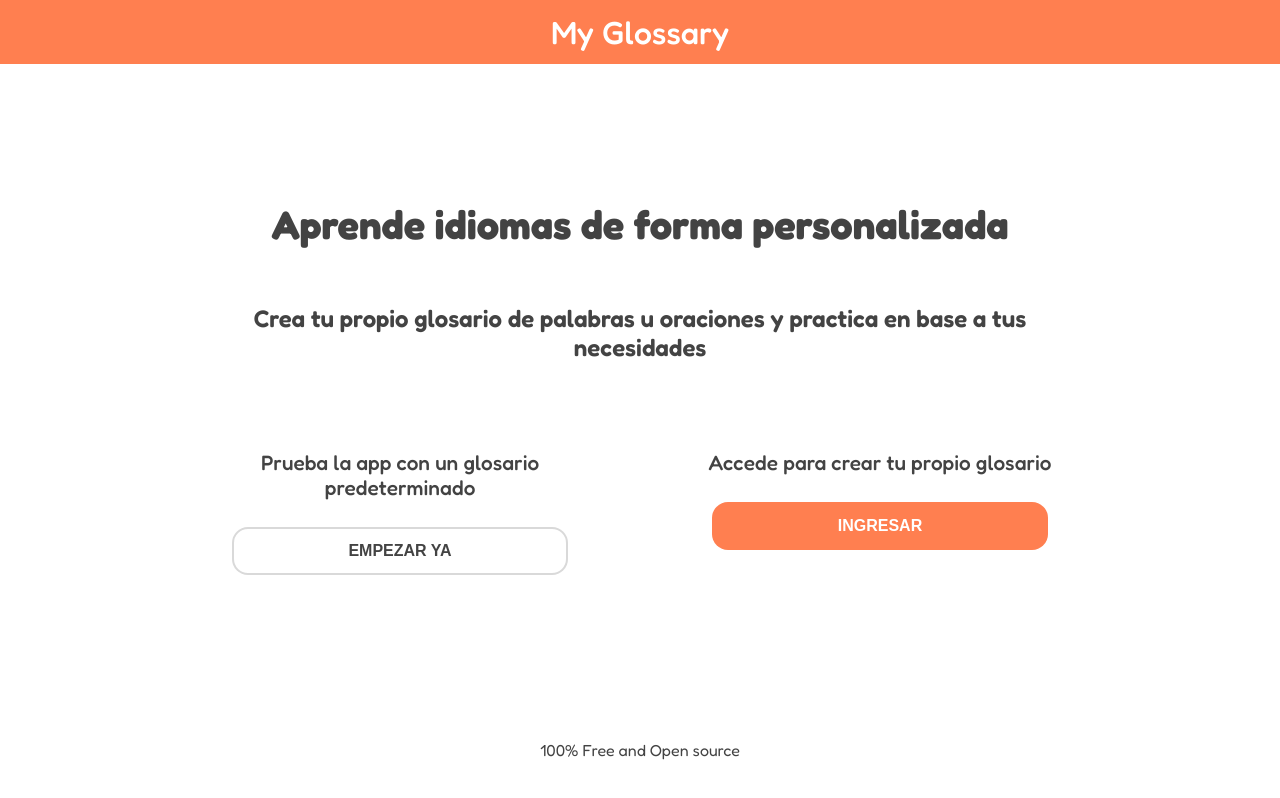
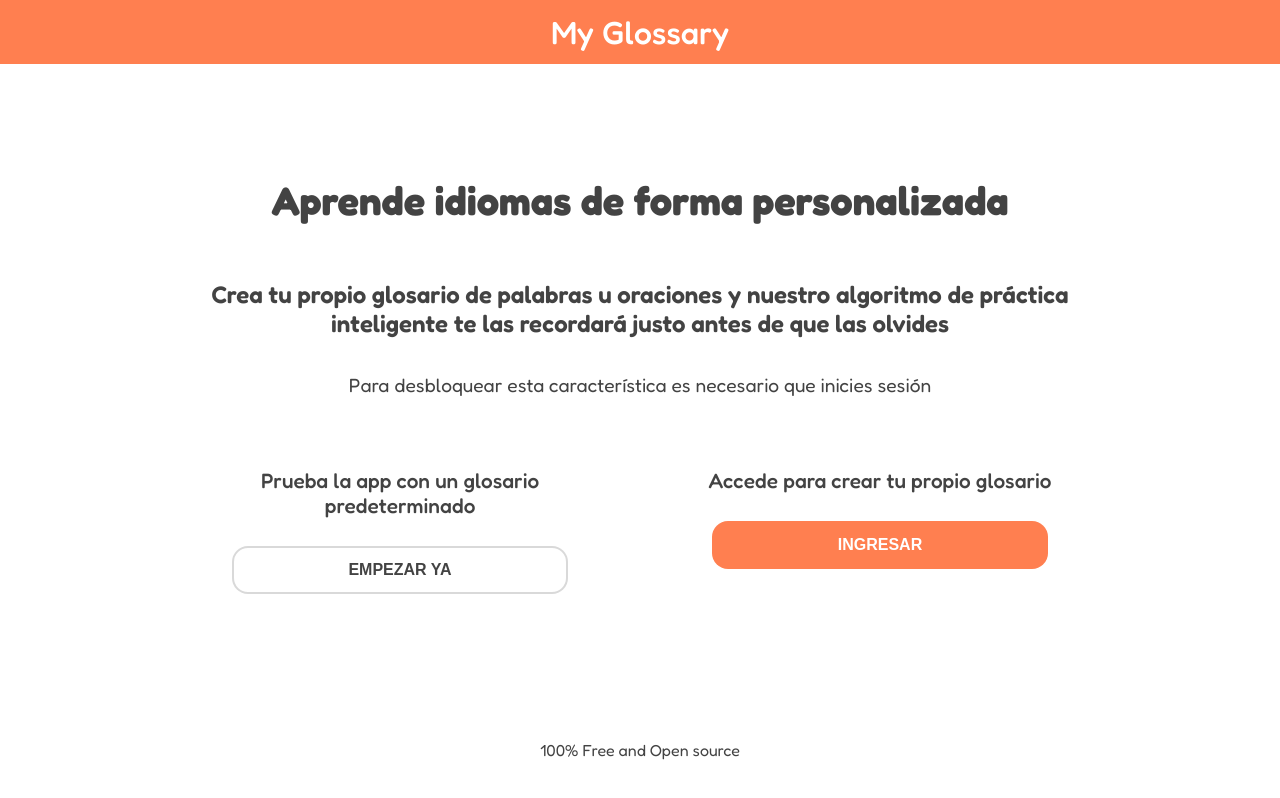
Before and after one commit to PabloTachella/my_glossary, a React app: page / in a window 1280 px wide. Built offline with nearby package versions, Linux system fonts and the light colour scheme; some packages are replaced by stand-ins of ours; no server answers.

Commit message:
Title: Deploy version:'1.0.0'

```diff
--- a/src/components/views/Welcome/Welcome.css
+++ b/src/components/views/Welcome/Welcome.css
@@ -69,21 +69,26 @@
 }
 
 .b-welcome--main h1 {
-  margin: 25vh 0 0 0;
+  margin: 22vh 0 0 0;
   font-size: 2.5rem;
 }
 
 .b-welcome--main h2 {
   margin-top: 7vh;
+  margin-bottom: 1rem;
   font-weight: 600;
   font-size: 1.5rem;
+}
+
+.b-welcome--main p {
+  font-size: 1.2rem;
 }
 
 .b-welcome-actions {
   display: flex;
   width: 100%;
   justify-content: space-around;
-  margin-top: 5vh;
+  margin-top: 3vh;
 }
 
 .b-welcome-actinons--start {
--- a/src/components/views/Welcome/Welcome.jsx
+++ b/src/components/views/Welcome/Welcome.jsx
@@ -14,7 +14,11 @@ const Welcome = () => {
       <header className="b-welcome-header">My Glossary</header>
       <main className="b-welcome--main">
         <h1>Aprende idiomas de forma personalizada</h1>
-        <h2>Crea tu propio glosario de palabras u oraciones y practica en base a tus necesidades</h2>
+        <h2>
+          Crea tu propio glosario de palabras u oraciones y nuestro algoritmo de práctica
+          inteligente te las recordará justo antes de que las olvides
+        </h2>
+        <p>Para desbloquear esta característica es necesario que inicies sesión</p>
 
         <section className="b-welcome-actions">
           <div className="b-welcome-actinons--start b-welcome-actinons--item">
--- a/src/utils/defaultGlossary.js
+++ b/src/utils/defaultGlossary.js
@@ -41,7 +41,7 @@ export const arrWordsSpanish = [
   "amarillo",
   "malo",
   "bueno",
-  "bonito",
+  "hermoso",
   "fácil",
   "difícil",
   "vacío",
@@ -525,7 +525,7 @@ export const defaultGlossary = [
     "id": 41
   },
   {
-    "entry": "bonito",
+    "entry": "hermoso",
     "translation": "beautiful",
     "isSentence": false,
     "id": 42
```
Also changed, not shown: 1 other file.
